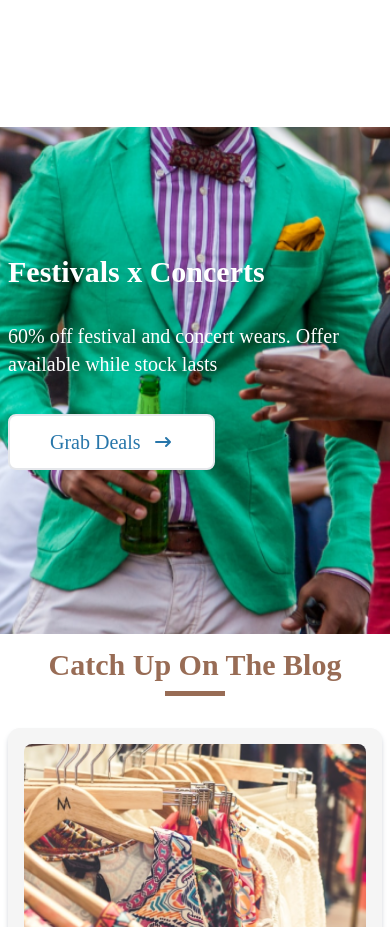
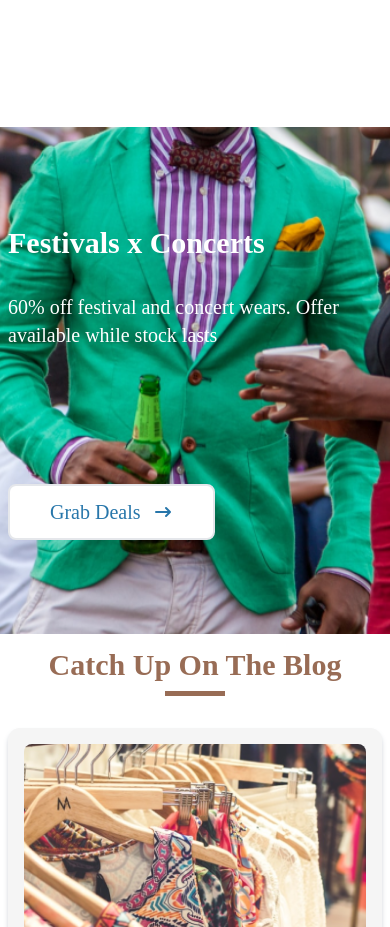
Before and after one commit to Hilary-Okemeziem/Ecommerce-web-reactjs, a React (Create React App) app: page / in a window 390 px wide. Shown: the part 4140-5067 px from the top of the page. Built offline with nearby package versions, Linux system fonts and the light colour scheme; no server answers.

Commit message:
Made new changes

```diff
--- a/src/layout/Banner.js
+++ b/src/layout/Banner.js
@@ -1,11 +1,12 @@
 import React from 'react'
 import {HiArrowNarrowRight} from 'react-icons/hi'
 import { Link } from 'react-router-dom'
+import festival from '../images/festival.png'
 
 const Banner = () => {
   return (
     <div className='w-full h-[500px] lg:h-[550px] py-16'>
-        <div className='bg-fixed flex flex-col justify-center items-start w-full h-[60vh] bg-center bg-no-repeat bg-cover banner-img'>
+        <div className='bg-fixed md:flex flex-col justify-center items-start w-full h-[60vh] bg-center bg-no-repeat bg-cover banner-img hidden '>
             <div className='flex items-center justify-between flex-wrap md:flex-nowrap max-w-[1240px] m-auto p-2'>
                 <div>
                     <h1 className='text-3xl md:text-4xl lg:text-5xl font-bold text-white'>Festivals x Concerts </h1>
@@ -20,6 +21,24 @@ const Banner = () => {
                 </div>
             </div>
         </div>
+
+        <div className='relative md:hidden'>
+            <img src={festival} alt="/" className='w-full h-[60vh] object-cover'/>
+
+            <div className='flex items-center justify-between flex-wrap max-w-[1240px] m-auto p-2 absolute top-0 left-0 w-full h-full'>
+                <div>
+                    <h1 className='text-3xl pt-10 font-bold text-white'>Festivals x Concerts </h1>
+                    <p className='text-white text-xl pt-[2rem]'>60% off festival and concert wears. Offer available while stock lasts</p>
+                </div>
+                <div>
+                    <Link to='/shoppage'>
+                        <button className='text-[#2776AA] text-xl group border-2 px-10 py-3 my-9 rounded-lg flex items-center bg-[#ffffff] hover:border-[#ffffff] hover:bg-transparent hover:text-white'>
+                            Grab Deals <span className='group-hover:rotate-90 duration-300'><HiArrowNarrowRight className='ml-3'/></span>
+                        </button>
+                    </Link>
+                </div>
+            </div>
+        </div>
     </div>
   )
 }
```
